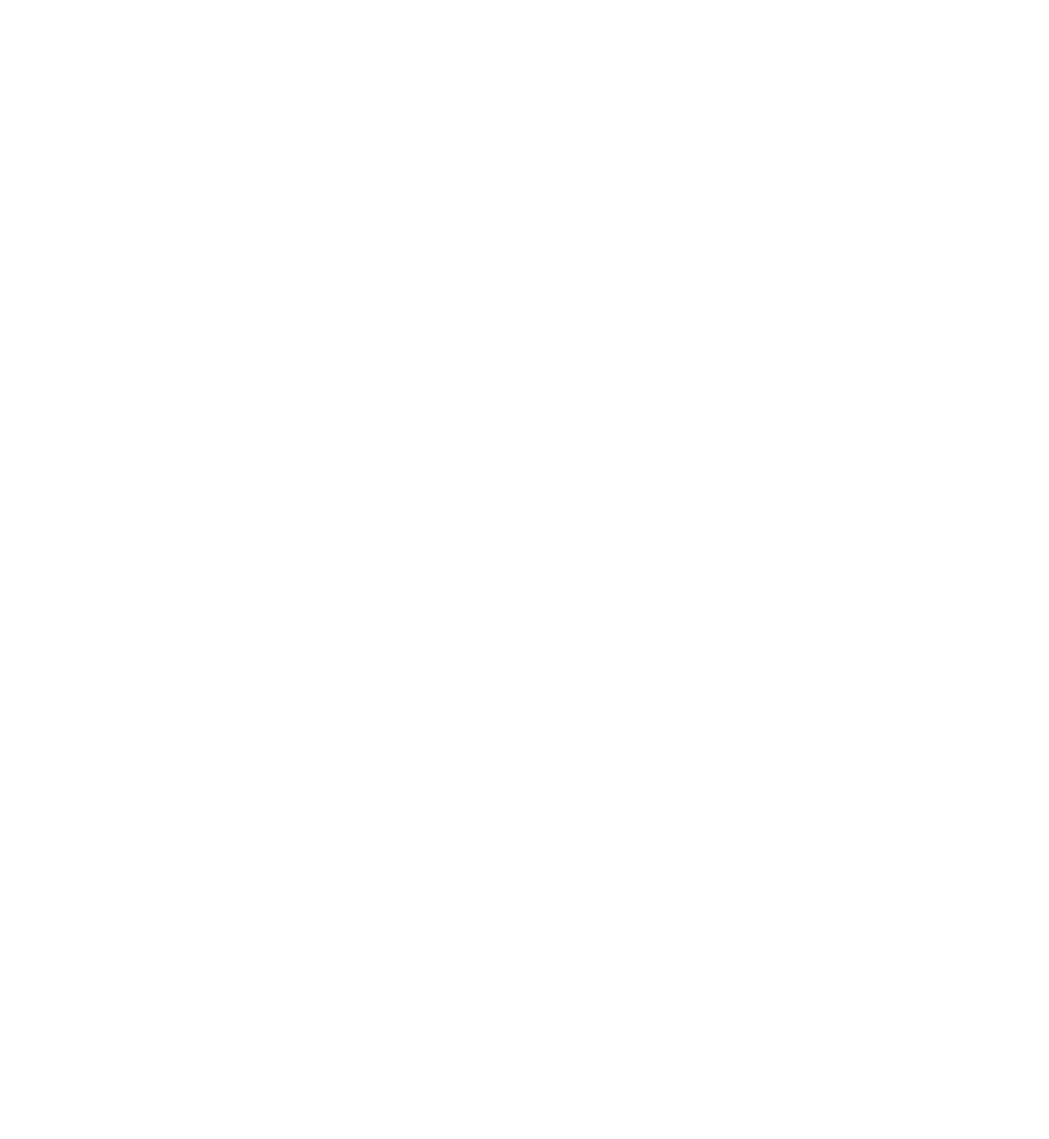
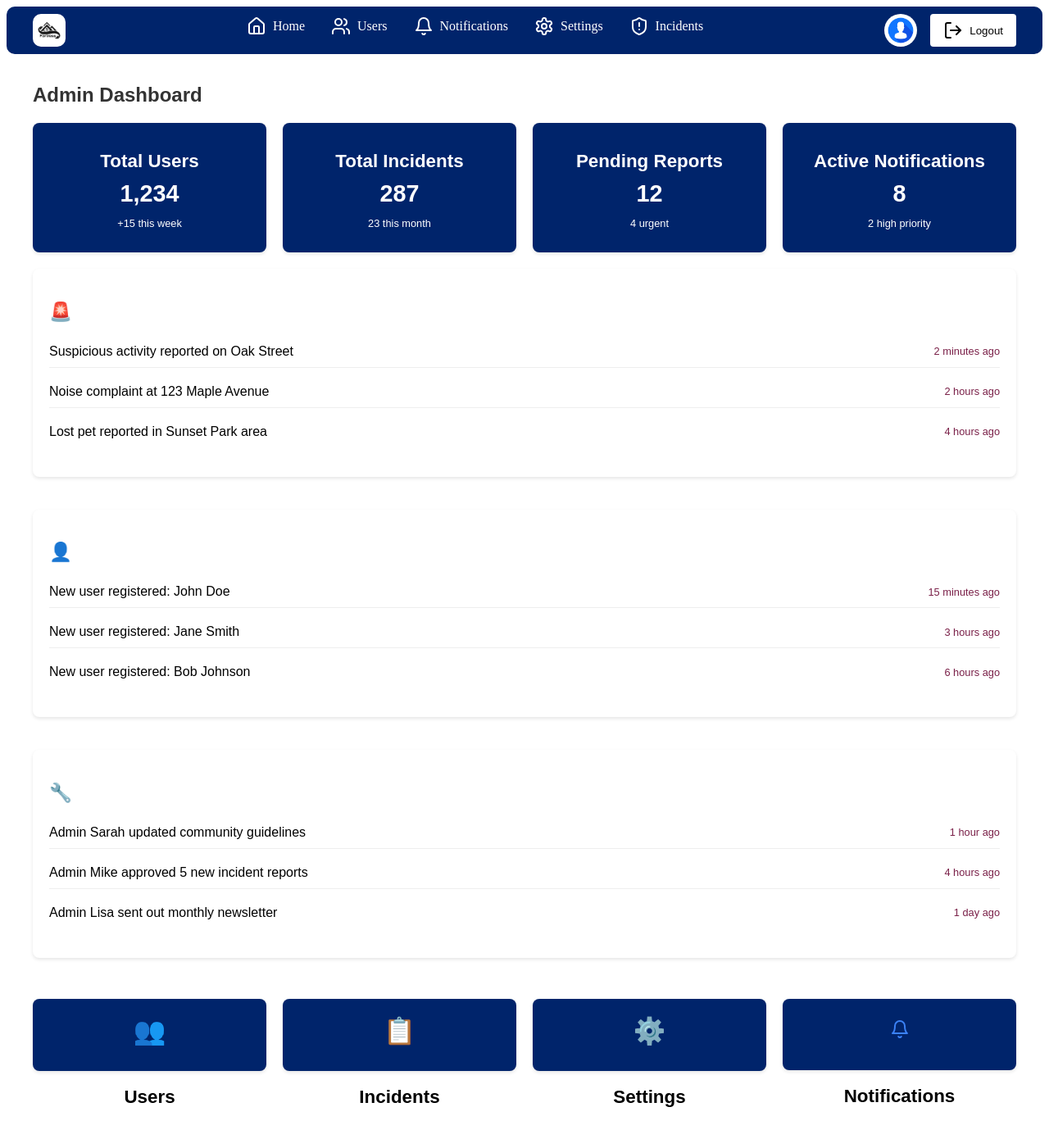
Before and after one commit to Sir-Leon1/neighborhood_watch_app, a React (Create React App) app in the folder front/: page /front/ in a window 1280 px wide. Shown: the top 1390 px of the page at 82% size. Before the commit the page ends 800 px from the top, so only its background shows below. Built offline with nearby package versions, Linux system fonts and the light colour scheme.

Commit message:
New branch to fix link issue

```diff
--- a/front/package.json
+++ b/front/package.json
@@ -20,7 +20,7 @@
   },
   "scripts": {
     "start": "react-scripts start",
-    "build": "PUBLIC_URL=/front react-scripts build",
+    "build": "react-scripts build",
     "test": "react-scripts test",
     "eject": "react-scripts eject"
   },
@@ -41,6 +41,5 @@
       "last 1 firefox version",
       "last 1 safari version"
     ]
-  },
-  "homepage": "/front/"
+  }
 }
--- a/front/src/components/Dashboard/AdminDashboard.js
+++ b/front/src/components/Dashboard/AdminDashboard.js
@@ -3,7 +3,6 @@ import './styles/management_cards.css';
 import './styles/admin_dash.css';
 import { BarChart, Bar, XAxis, YAxis, CartesianGrid, Tooltip, Legend, ResponsiveContainer } from 'recharts';
 import { Bell } from 'lucide-react';
-import {Link} from "react-router-dom";
 
 const data = [
   { name: 'Mon', incidents: 4 },
@@ -31,9 +30,9 @@ const ActivityCard = ({ title, activities, icon }) => (
 
 const ManagementCard = ({ icon, title, link }) => (
     <div className="management">
-      <Link to={link} className="management-card">
+      <a href={link} className="management-card">
         <div className="icon">{icon}</div>
-      </Link>
+      </a>
       <h2>{title}</h2>
     </div>
 );
--- a/front/src/components/Sidebar/Sidebar.js
+++ b/front/src/components/Sidebar/Sidebar.js
@@ -1,7 +1,6 @@
 import React, {useState, useEffect} from 'react';
 import {Home, Users, Bell, Settings, LogOut, Menu, X, ShieldAlert} from 'lucide-react';
 import './styles/navbar.css';
-import {Link} from "react-router-dom";
 
 const Sidebar = () => {
     const [isCollapsed, setIsCollapsed] = useState(true);
@@ -36,7 +35,7 @@ const Sidebar = () => {
     return (
         <div className={`dashboard ${isMobile ? 'mobile' : ''} ${isCollapsed ? 'collapsed' : ''}`}>
             <div className="dashboard-header">
-                <img src={`${process.env.PUBLIC_URL}/assets/app-logo.jpg`} alt="App Logo" className="app-logo"/>
+                <img src='/assets/app-logo.jpg' alt="App Logo" className="app-logo"/>
                 {isMobile && (
                     <button className="toggle-btn" onClick={toggleDashboard}>
                         {isCollapsed ? <Menu size={24}/> : <X size={24}/>}
@@ -48,17 +47,17 @@ const Sidebar = () => {
                 <ul>
                     {navItems.map((item, index) => (
                         <li key={index}>
-                            <Link to={item.link} className="nav-link">
+                            <a href={item.link} className="nav-link">
                                 <item.icon size={24}/>
                                 <span>{item.label}</span>
-                            </Link>
+                            </a>
                         </li>
                     ))}
                 </ul>
             </nav>
 
             <div className="dashboard-profile">
-                <img src={`${process.env.PUBLIC_URL}/assets/user.jpg`} alt="User Profile" className="profile-photo"/>
+                <img src="/assets/user.jpg" alt="User Profile" className="profile-photo"/>
                 <button className="logout-btn">
                     <LogOut size={24}/>
                     <span>Logout</span>
```
